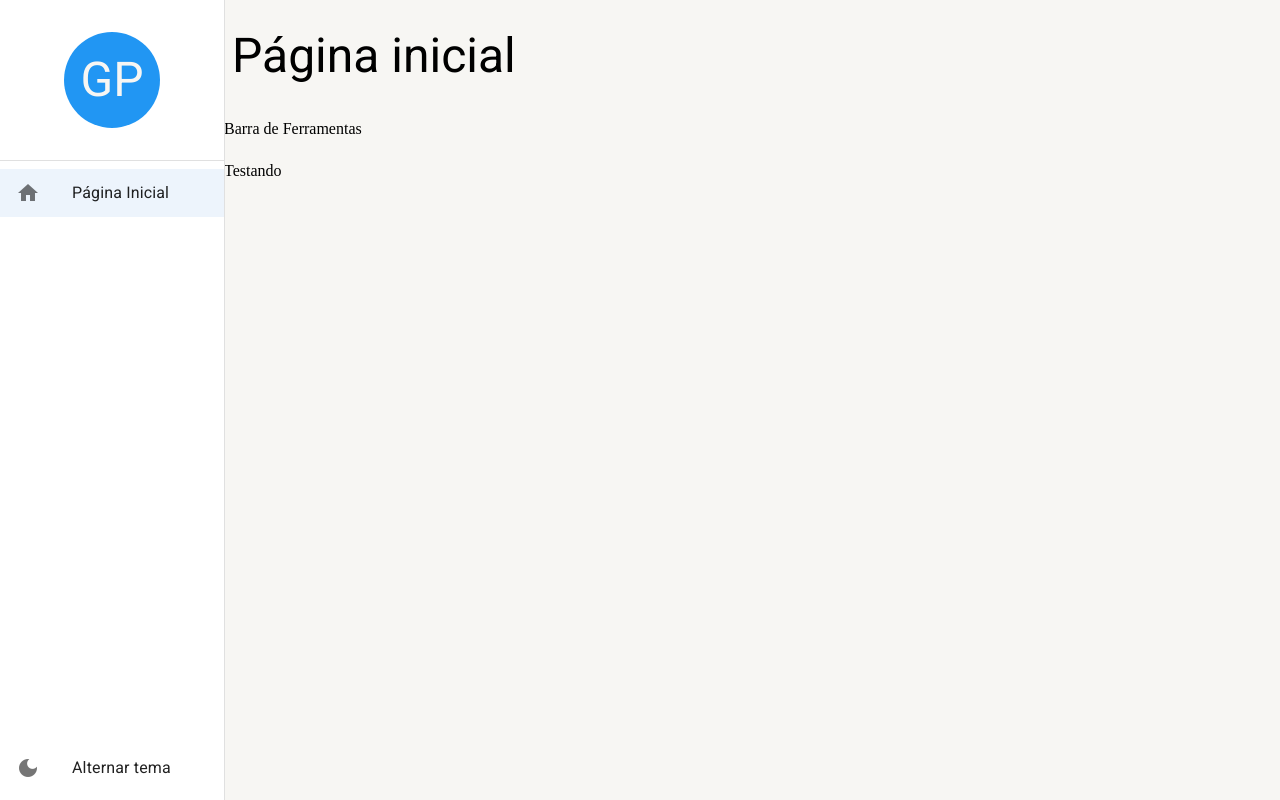
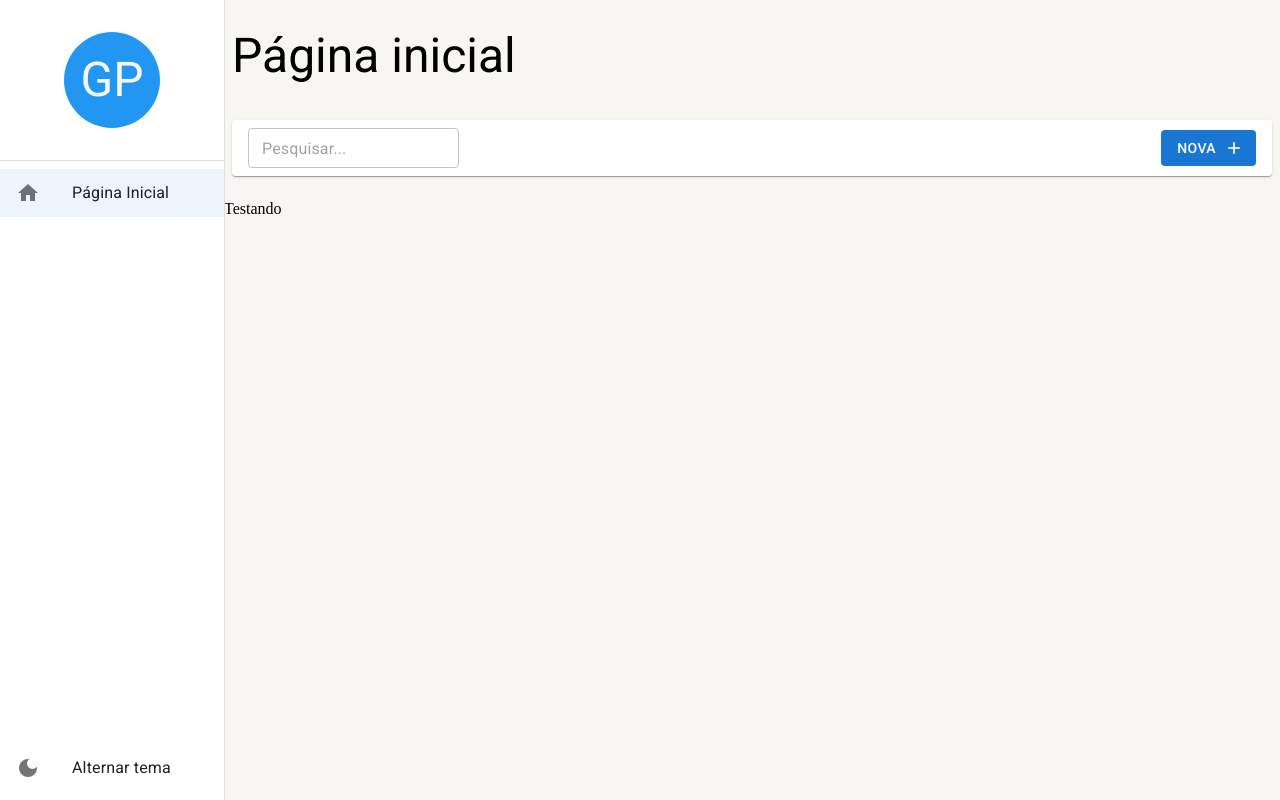
Before and after one commit to GabisPapin/dashboard, a React (Create React App) app: page /pagina-inicial in a window 1280 px wide. Built offline with nearby package versions, Linux system fonts and the light colour scheme.

Commit message:
feat: barra de ferramenta
configurando barra de ferramentas

```diff
--- a/src/pages/dashboard/ Dashboard.tsx
+++ b/src/pages/dashboard/ Dashboard.tsx
@@ -1,8 +1,16 @@
+import { BarraDeFerramentas } from '../../shared/components';
 import { LayoutBaseDePagina } from '../../shared/layouts';
 
 export const Dashboard = () => {
   return (
-    <LayoutBaseDePagina title={'Página inicial'} barraDeFerramentas={<>Barra de Ferramentas</>}>
+    <LayoutBaseDePagina
+      title={'Página inicial'}
+      barraDeFerramentas={(
+        <BarraDeFerramentas
+          mostrarInputBusca
+          textoBotaoNovo='Nova'
+        />
+      )}>
       <p>Testando</p>
     </LayoutBaseDePagina>
   );
--- /dev/null
+++ b/src/shared/components/barra-de-ferramentas/BarraDeFerramentas.tsx
@@ -0,0 +1,58 @@
+import { Button, Icon, Paper, TextField, useTheme } from '@mui/material';
+import { Box } from '@mui/system';
+
+interface IBarraDeFerramentasProps {
+  textoDaBusca?: string;
+  mostrarInputBusca?: boolean;
+  aoMudarTextoDeBusca?: (novoTexto: string) => void;
+  textoBotaoNovo?: string;
+  mostrarBotaoNovo?: boolean;
+  aoClicarEmNovo?: () => void;
+}
+
+export const BarraDeFerramentas = ({
+  textoDaBusca = '',
+  aoMudarTextoDeBusca,
+  mostrarInputBusca = false,
+  aoClicarEmNovo,
+  textoBotaoNovo = 'Novo',
+  mostrarBotaoNovo = true,
+}: IBarraDeFerramentasProps) => {
+  const theme = useTheme();
+
+  return (
+    <Box
+      gap={1}
+      marginX={1}
+      padding={1}
+      paddingX={2}
+      display="flex"
+      alignItems="center"
+      height={theme.spacing(5)}
+      component={Paper}
+    >
+      {mostrarInputBusca && (
+        <TextField
+          size="small"
+          value={textoDaBusca}
+          placeholder="Pesquisar..."
+          onChange={(e) => aoMudarTextoDeBusca?.(e.target.value)}
+        />
+      )}
+
+      <Box flex={1} display="flex" justifyContent="end">
+        {mostrarBotaoNovo && (
+          <Button
+            color='primary'
+            disableElevation
+            variant='contained'
+            onClick={aoClicarEmNovo}
+            endIcon={<Icon>add</Icon>}
+          >
+            {textoBotaoNovo}
+          </Button>
+        )}
+      </Box>
+    </Box>
+  );
+};
--- a/src/shared/components/index.ts
+++ b/src/shared/components/index.ts
@@ -1 +1,2 @@
 export * from './menu-lateral/MenuLateral';
+export * from './barra-de-ferramentas/BarraDeFerramentas';
```
